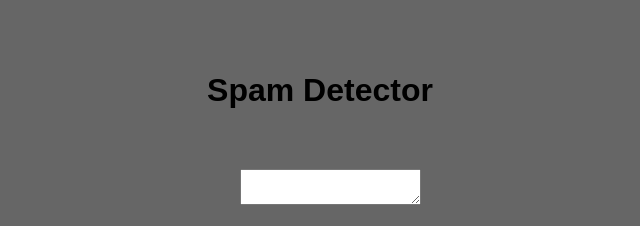
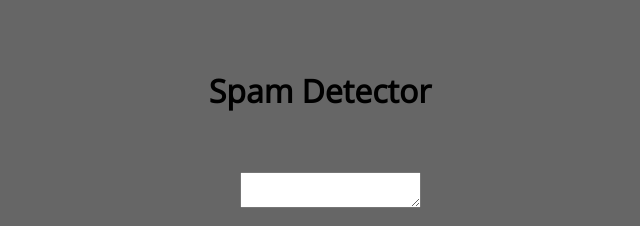
Before and after one commit to Nnange-A/spam-detector, a plain HTML site: page index.html in a window 1280 px wide. Shown: the part 236-462 px from the top of the page, 320-960 px from the left. Drawn offline with nearby package versions, Linux system fonts and the light colour scheme.

Commit message:
Update styles.css

```diff
--- a/styles.css
+++ b/styles.css
@@ -9,7 +9,7 @@ body {
 }
 
 h1 {
-	font-family: sans-serif;
+	font-family: 'Open Sans', sans-serif;
 }
 
 #wrapper {
```
